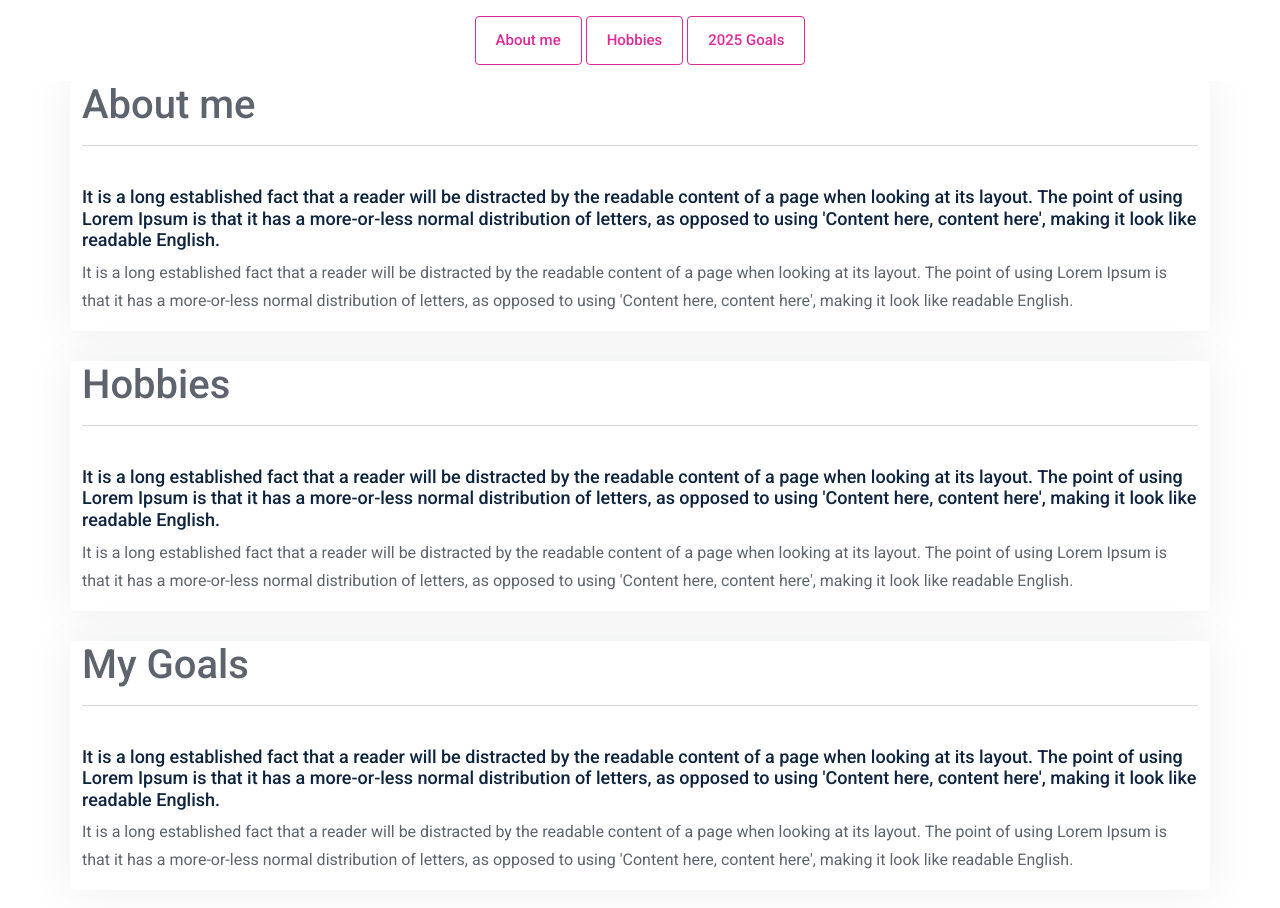
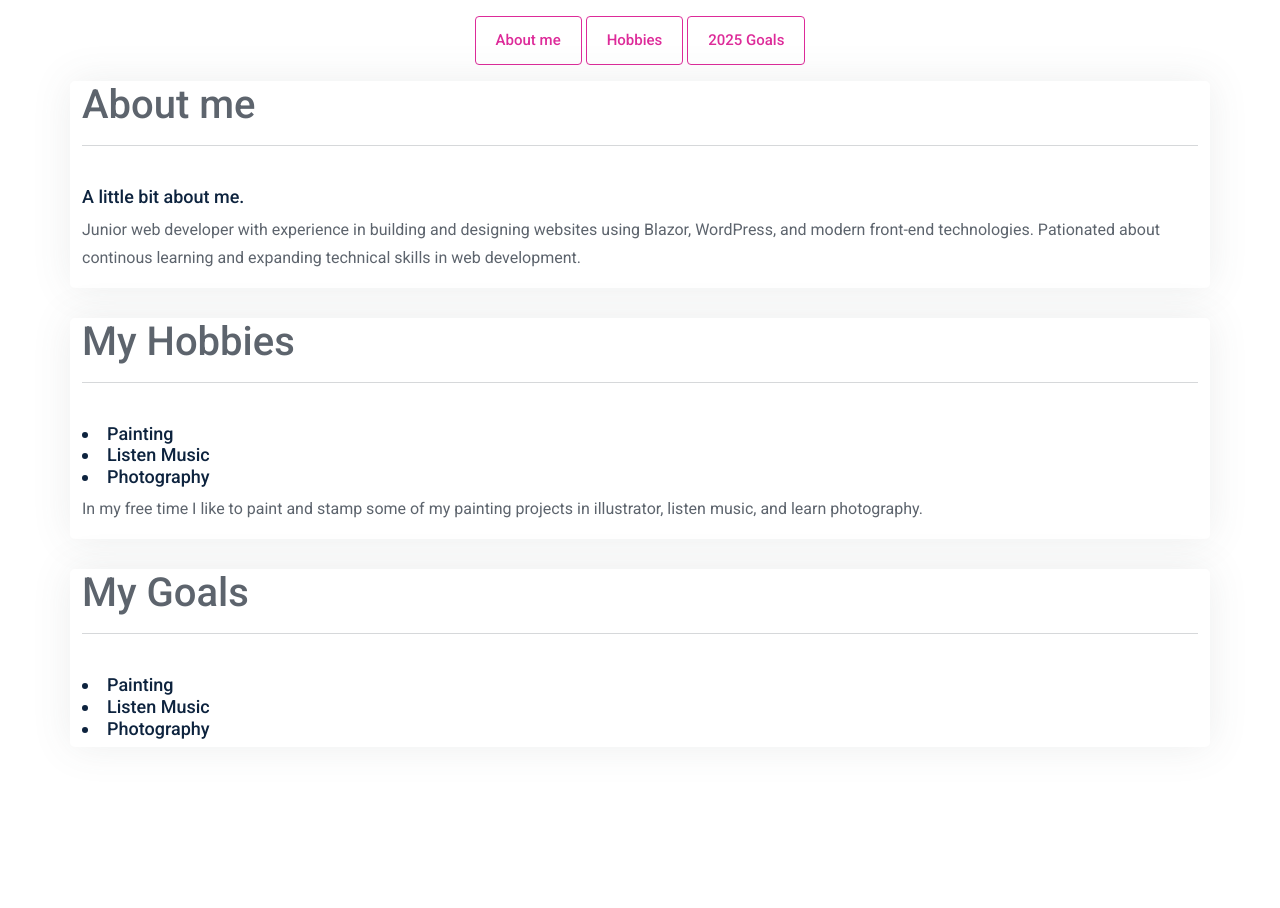
Before and after one commit to maryjo2612/about-me, a plain HTML site: page index.html in a window 1280 px wide. After the commit the page ends 800 px from the top, so only its background shows below. Drawn offline with Linux system fonts and the light colour scheme.

Commit message:
Adding more info in about me sections

```diff
--- a/index.html
+++ b/index.html
@@ -85,76 +85,55 @@
     </section> -->
 
 
-    <section class="about-area padding-bottom-90px overflow-hidden">
+    <section id="aboutme">
       <div class="container">
         <div class="row card-item">
             <div>
               <h1>About me</h1>
             <hr>
               <h4 class="title font-size-16 line-height-26 pt-4 pb-2">
-                It is a long established fact that a reader will be distracted
-                by the readable content of a page when looking at its layout.
-                The point of using Lorem Ipsum is that it has a more-or-less
-                normal distribution of letters, as opposed to using 'Content
-                here, content here', making it look like readable English.
+                A little bit about me.
               </h4>
               <p class="sec__desc font-size-16 pb-3">
-                It is a long established fact that a reader will be distracted
-                by the readable content of a page when looking at its layout.
-                The point of using Lorem Ipsum is that it has a more-or-less
-                normal distribution of letters, as opposed to using 'Content
-                here, content here', making it look like readable English.
+                Junior web developer with experience in building and designing websites using Blazor,
+                WordPress, and modern front-end technologies. Pationated about continous learning and
+                expanding technical skills in web development.
               </p>
             </div>
         </div>
       </div>
     </section>
 
-    <section>
+    <section id="hobbies">
         <div class="container">
           <div class="row card-item">
               <div>
-                <h1 class="sec__title">Hobbies </h1>
+                <h1 class="sec__title">My Hobbies </h1>
               <hr>
-                <h4 class="title font-size-16 line-height-26 pt-4 pb-2">
-                  It is a long established fact that a reader will be distracted
-                  by the readable content of a page when looking at its layout.
-                  The point of using Lorem Ipsum is that it has a more-or-less
-                  normal distribution of letters, as opposed to using 'Content
-                  here, content here', making it look like readable English.
-                </h4>
+                <h2 class="title font-size-16 line-height-26 pt-4 pb-2">
+                  <li>Painting</li>
+                  <li>Listen Music</li>
+                  <li>Photography</li>
+                </h2>
                 <p class="sec__desc font-size-16 pb-3">
-                  It is a long established fact that a reader will be distracted
-                  by the readable content of a page when looking at its layout.
-                  The point of using Lorem Ipsum is that it has a more-or-less
-                  normal distribution of letters, as opposed to using 'Content
-                  here, content here', making it look like readable English.
+                  In my free time I like to paint and stamp some of my painting projects in illustrator, listen music, and learn photography.
                 </p>
               </div>
           </div>
         </div>
       </section>
 
-      <section>
+      <section id="goals">
         <div class="container">
           <div class="row card-item">
               <div>
                 <h1 class="sec__title">My Goals </h1>
               <hr>
-                <h4 class="title font-size-16 line-height-26 pt-4 pb-2">
-                  It is a long established fact that a reader will be distracted
-                  by the readable content of a page when looking at its layout.
-                  The point of using Lorem Ipsum is that it has a more-or-less
-                  normal distribution of letters, as opposed to using 'Content
-                  here, content here', making it look like readable English.
-                </h4>
-                <p class="sec__desc font-size-16 pb-3">
-                  It is a long established fact that a reader will be distracted
-                  by the readable content of a page when looking at its layout.
-                  The point of using Lorem Ipsum is that it has a more-or-less
-                  normal distribution of letters, as opposed to using 'Content
-                  here, content here', making it look like readable English.
-                </p>
+                <h2 class="title font-size-16 line-height-26 pt-4 pb-2">
+                  <li>Painting</li>
+                  <li>Listen Music</li>
+                  <li>Photography</li>
+                </h2>
               </div>
           </div>
         </div>
```
